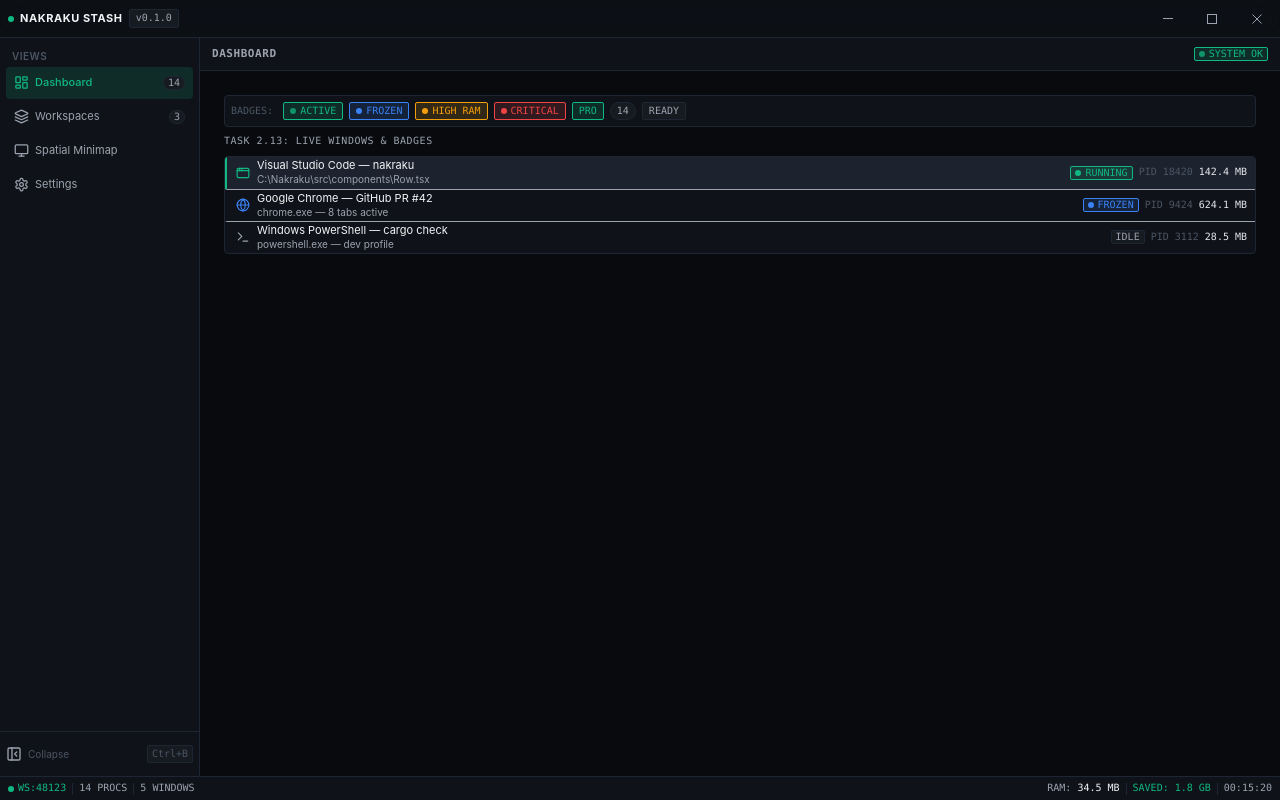
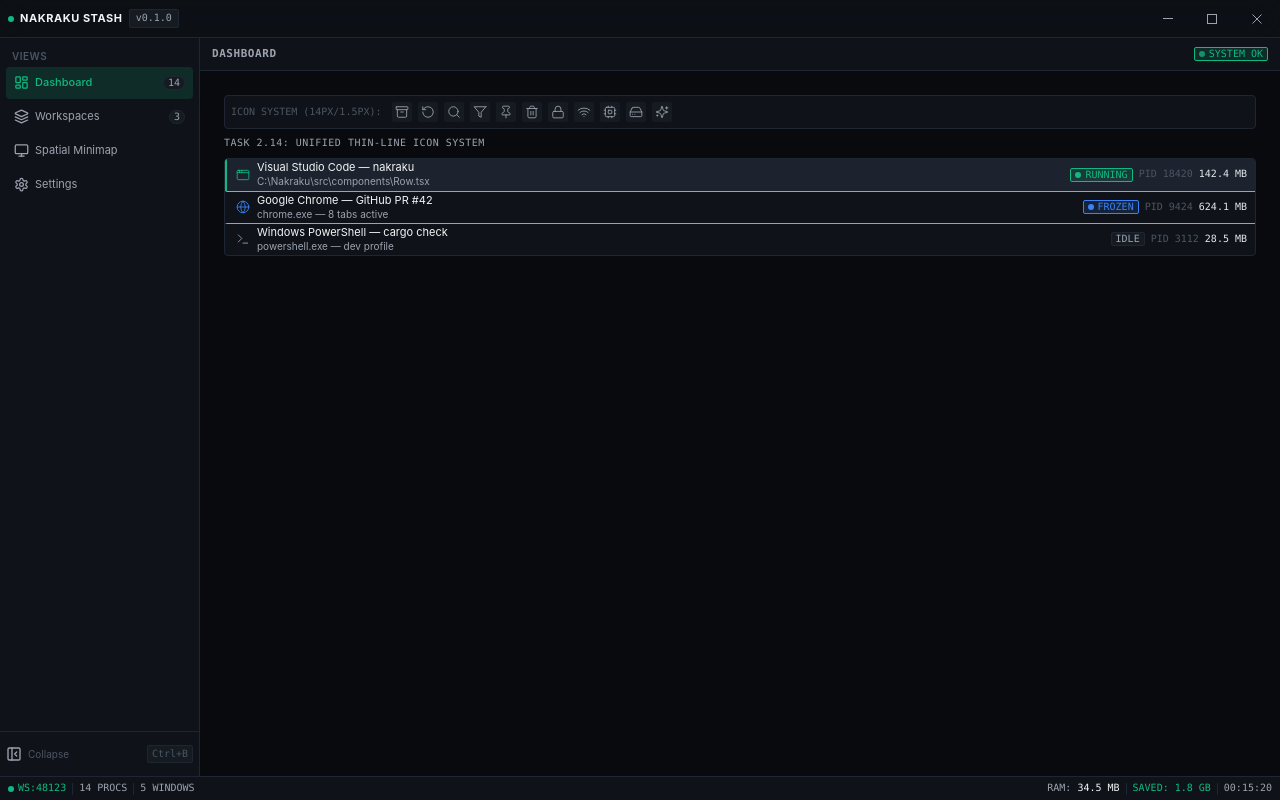
Before and after one commit to codemaulana/nakraku, a React (Vite) app: page / in a window 1280 px wide. Built offline with nearby package versions, Linux system fonts and the light colour scheme.

Commit message:
feat(phase-2): complete task 2.14 - build unified thin-line icon system

```diff
--- a/src/App.tsx
+++ b/src/App.tsx
@@ -1,17 +1,18 @@
 import React, { useState } from "react";
-import { AppWindow, Terminal, Globe } from "lucide-react";
 import { Titlebar } from "./components/Titlebar";
 import { Sidebar } from "./components/Sidebar";
 import { MainPanel } from "./components/MainPanel";
 import { StatusBar } from "./components/StatusBar";
 import { Row } from "./components/Row";
 import { Badge, type BadgeVariant } from "./components/Badge";
+import { Icon, type IconName } from "./components/Icon";
 
 interface ProcessItem {
   id: string;
   title: string;
   desc: string;
-  icon: React.ReactNode;
+  iconName: IconName;
+  iconColor: string;
   pid: string;
   ram: string;
   status: BadgeVariant;
@@ -23,7 +24,8 @@ const SAMPLE_PROCESSES: ProcessItem[] = [
     id: "p1",
     title: "Visual Studio Code — nakraku",
     desc: "C:\\Nakraku\\src\\components\\Row.tsx",
-    icon: <AppWindow className="w-3.5 h-3.5 text-accent-emerald" />,
+    iconName: "window",
+    iconColor: "text-accent-emerald",
     pid: "PID 18420",
     ram: "142.4 MB",
     status: "active",
@@ -33,7 +35,8 @@ const SAMPLE_PROCESSES: ProcessItem[] = [
     id: "p2",
     title: "Google Chrome — GitHub PR #42",
     desc: "chrome.exe — 8 tabs active",
-    icon: <Globe className="w-3.5 h-3.5 text-status-frozen" />,
+    iconName: "globe",
+    iconColor: "text-status-frozen",
     pid: "PID 9424",
     ram: "624.1 MB",
     status: "frozen",
@@ -43,7 +46,8 @@ const SAMPLE_PROCESSES: ProcessItem[] = [
     id: "p3",
     title: "Windows PowerShell — cargo check",
     desc: "powershell.exe — dev profile",
-    icon: <Terminal className="w-3.5 h-3.5 text-text-secondary" />,
+    iconName: "terminal",
+    iconColor: "text-text-secondary",
     pid: "PID 3112",
     ram: "28.5 MB",
     status: "neutral",
@@ -59,7 +63,7 @@ const ProcessList: React.FC<{ selectedId: string; onSelect: (id: string) => void
     {SAMPLE_PROCESSES.map((item) => (
       <Row
         key={item.id}
-        icon={item.icon}
+        icon={<Icon name={item.iconName} size="sm" className={item.iconColor} />}
         label={item.title}
         description={item.desc}
         selected={selectedId === item.id}
@@ -78,16 +82,34 @@ const ProcessList: React.FC<{ selectedId: string; onSelect: (id: string) => void
   </div>
 );
 
-const BadgeShowcase: React.FC = () => (
-  <div className="flex flex-wrap items-center gap-xs p-xs bg-bg-surface border border-border-subtle rounded-sm">
-    <span className="text-2xs font-mono text-text-disabled uppercase mr-2xs">Badges:</span>
-    <Badge variant="active" dot pulse>ACTIVE</Badge>
-    <Badge variant="frozen" dot>FROZEN</Badge>
-    <Badge variant="warning" dot>HIGH RAM</Badge>
-    <Badge variant="danger" dot>CRITICAL</Badge>
-    <Badge variant="accent">PRO</Badge>
-    <Badge variant="count">14</Badge>
-    <Badge variant="neutral">READY</Badge>
+const SHOWCASE_ICONS: IconName[] = [
+  "stash",
+  "restore",
+  "search",
+  "filter",
+  "pin",
+  "trash",
+  "lock",
+  "wifi",
+  "cpu",
+  "memory",
+  "sparkles",
+];
+
+const IconShowcase: React.FC = () => (
+  <div className="flex items-center gap-xs p-xs bg-bg-surface border border-border-subtle rounded-sm">
+    <span className="text-2xs font-mono text-text-disabled uppercase mr-2xs">
+      Icon System (14px/1.5px):
+    </span>
+    {SHOWCASE_ICONS.map((name) => (
+      <div
+        key={name}
+        title={name}
+        className="w-5 h-5 flex items-center justify-center rounded-xs bg-bg-elevated hover:bg-bg-hover text-text-secondary hover:text-text-primary transition-colors cursor-pointer"
+      >
+        <Icon name={name} size={14} />
+      </div>
+    ))}
   </div>
 );
 
@@ -113,9 +135,9 @@ export const App: React.FC = () => {
           }
         >
           <div className="p-base flex flex-col gap-sm">
-            <BadgeShowcase />
+            <IconShowcase />
             <div className="text-2xs font-mono text-text-secondary uppercase tracking-wider">
-              Task 2.13: Live Windows & Badges
+              Task 2.14: Unified Thin-Line Icon System
             </div>
             <div className="border border-border-subtle rounded-sm bg-bg-surface overflow-hidden">
               <ProcessList
--- /dev/null
+++ b/src/components/Icon.tsx
@@ -0,0 +1,162 @@
+import React from "react";
+import type { LucideIcon } from "lucide-react";
+import {
+  LayoutDashboard,
+  Layers,
+  Monitor,
+  Settings,
+  AppWindow,
+  Terminal,
+  Globe,
+  Cpu,
+  HardDrive,
+  Sparkles,
+  Archive,
+  RotateCcw,
+  Search,
+  Filter,
+  Pin,
+  Trash2,
+  Copy,
+  ExternalLink,
+  ChevronDown,
+  ChevronRight,
+  ChevronLeft,
+  ChevronUp,
+  PanelLeftClose,
+  PanelLeftOpen,
+  MoreVertical,
+  Check,
+  AlertTriangle,
+  Info,
+  Lock,
+  Key,
+  Wifi,
+  WifiOff,
+  GripVertical,
+} from "lucide-react";
+
+export type IconSize = "xs" | "sm" | "md" | "lg" | number;
+
+export type IconName =
+  | "dashboard"
+  | "workspaces"
+  | "minimap"
+  | "settings"
+  | "window"
+  | "terminal"
+  | "globe"
+  | "cpu"
+  | "memory"
+  | "sparkles"
+  | "stash"
+  | "restore"
+  | "search"
+  | "filter"
+  | "pin"
+  | "trash"
+  | "copy"
+  | "external-link"
+  | "chevron-down"
+  | "chevron-right"
+  | "chevron-left"
+  | "chevron-up"
+  | "panel-left-close"
+  | "panel-left-open"
+  | "more-vertical"
+  | "check"
+  | "alert"
+  | "info"
+  | "lock"
+  | "key"
+  | "wifi"
+  | "wifi-off"
+  | "grip-vertical";
+
+export const ICON_MAP: Record<IconName, LucideIcon> = {
+  dashboard: LayoutDashboard,
+  workspaces: Layers,
+  minimap: Monitor,
+  settings: Settings,
+  window: AppWindow,
+  terminal: Terminal,
+  globe: Globe,
+  cpu: Cpu,
+  memory: HardDrive,
+  sparkles: Sparkles,
+  stash: Archive,
+  restore: RotateCcw,
+  search: Search,
+  filter: Filter,
+  pin: Pin,
+  trash: Trash2,
+  copy: Copy,
+  "external-link": ExternalLink,
+  "chevron-down": ChevronDown,
+  "chevron-right": ChevronRight,
+  "chevron-left": ChevronLeft,
+  "chevron-up": ChevronUp,
+  "panel-left-close": PanelLeftClose,
+  "panel-left-open": PanelLeftOpen,
+  "more-vertical": MoreVertical,
+  check: Check,
+  alert: AlertTriangle,
+  info: Info,
+  lock: Lock,
+  key: Key,
+  wifi: Wifi,
+  "wifi-off": WifiOff,
+  "grip-vertical": GripVertical,
+};
+
+export interface IconProps {
+  name: IconName;
+  size?: IconSize;
+  strokeWidth?: number;
+  className?: string;
+  "aria-label"?: string;
+  title?: string;
+}
+
+export const resolveIconPixelSize = (size: IconSize): number => {
+  if (typeof size === "number") {
+    return size;
+  }
+  switch (size) {
+    case "xs":
+      return 12;
+    case "md":
+      return 16;
+    case "lg":
+      return 20;
+    case "sm":
+    default:
+      return 14;
+  }
+};
+
+export const Icon: React.FC<IconProps> = ({
+  name,
+  size = "sm",
+  strokeWidth = 1.5,
+  className = "",
+  "aria-label": ariaLabel,
+  title,
+}) => {
+  const Component = ICON_MAP[name];
+  const pixelSize = resolveIconPixelSize(size);
+  const isAccessible = Boolean(ariaLabel || title);
+
+  return (
+    <Component
+      size={pixelSize}
+      strokeWidth={strokeWidth}
+      className={`shrink-0 select-none ${className}`}
+      aria-hidden={isAccessible ? undefined : true}
+      aria-label={ariaLabel}
+      role={isAccessible ? "img" : undefined}
+    >
+      {title ? <title>{title}</title> : null}
+    </Component>
+  );
+};
```
Also changed, not shown: 2 other files (tests, documents, lock files or other folders).
